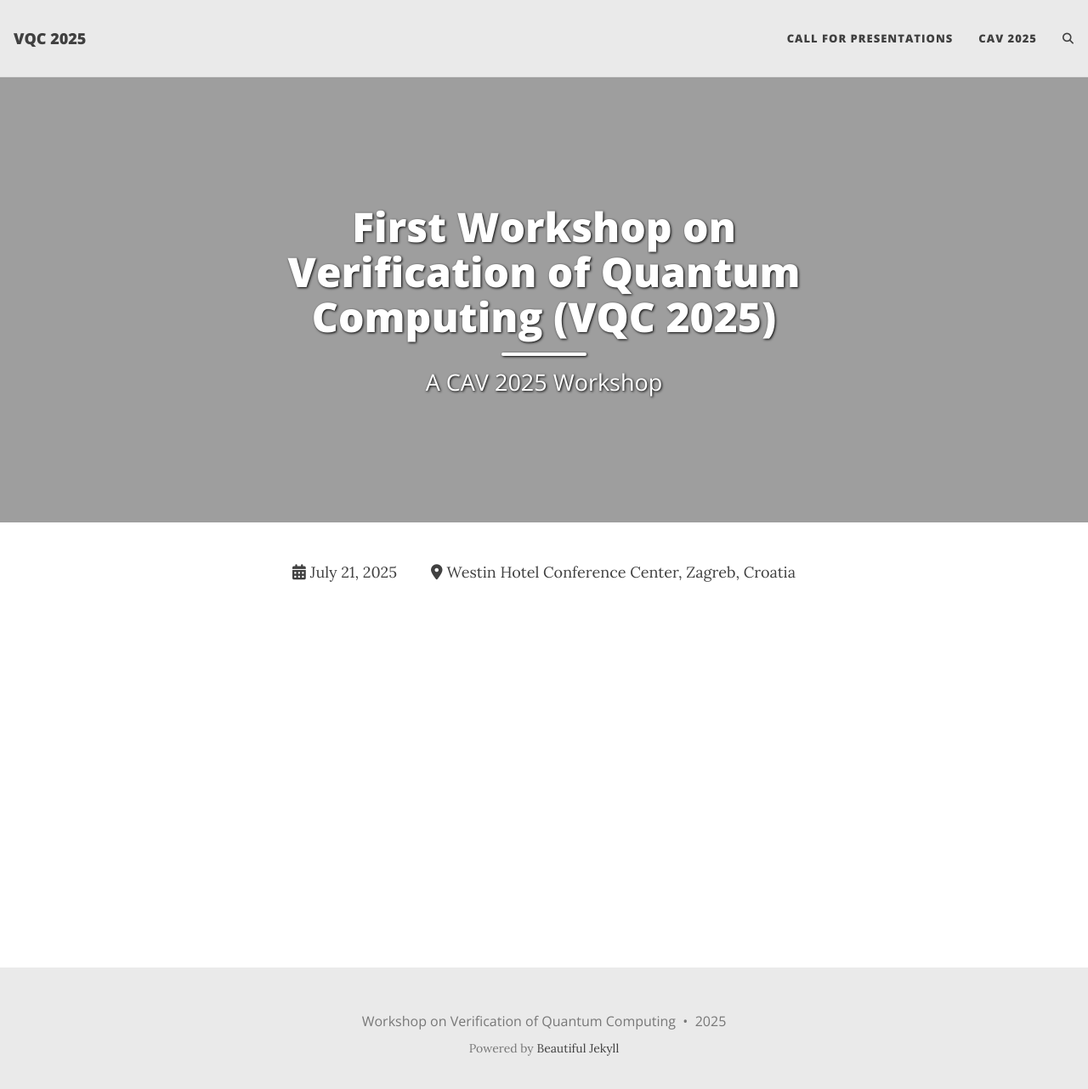
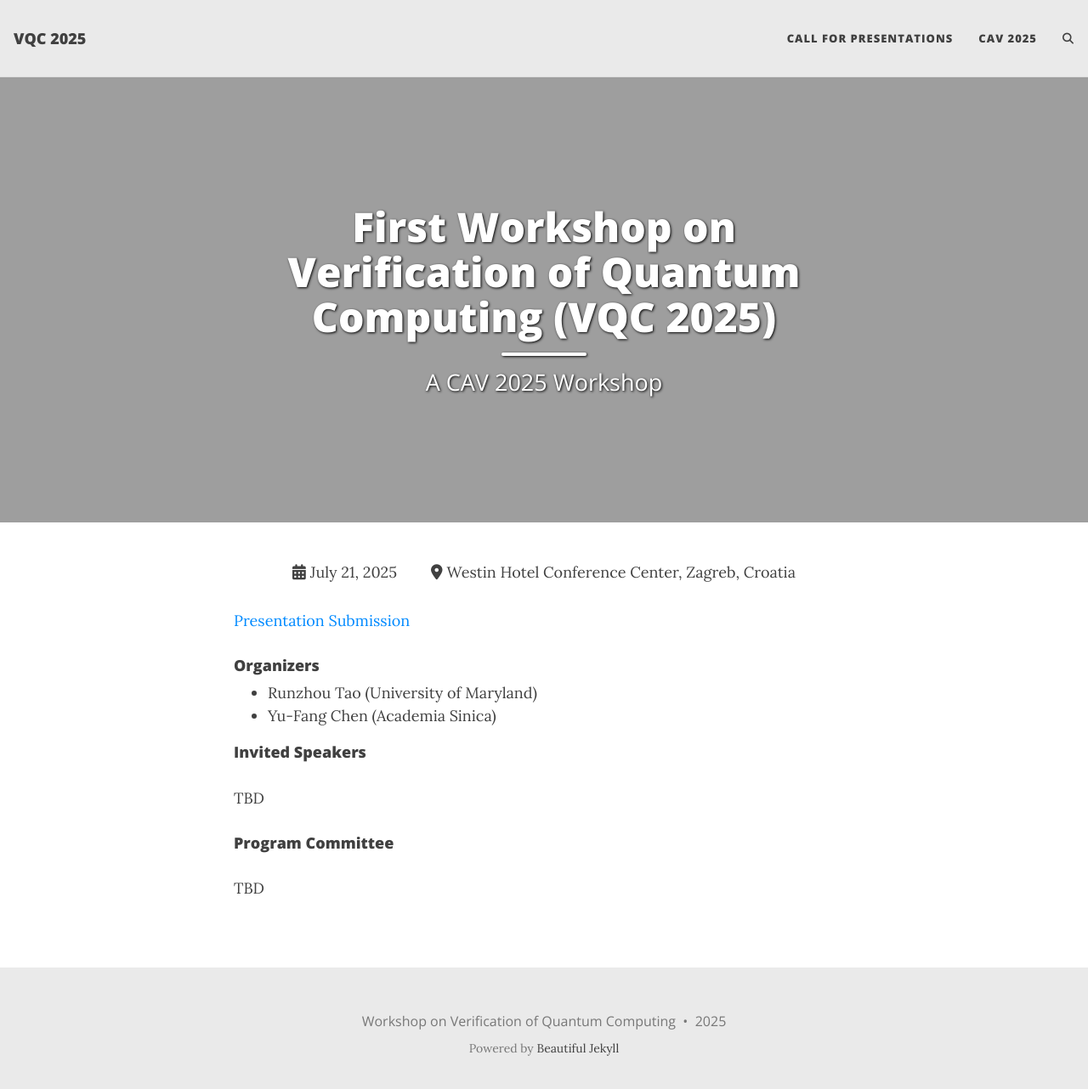
Before and after one commit to VerifiedQC/2025, a Jekyll site: the page built from index.md, in a window 1280 px wide and 1295 px high. Shown: the top 1282 px of the window at 85% size. Built offline with Jekyll 4.4.1, drawn with Linux system fonts in a browser that asks for light colours; the list of posts is cut into pages by our own code; comment, search, counter and statistics services are not loaded.

Commit message:
update index

```diff
--- a/index.md
+++ b/index.md
@@ -13,3 +13,15 @@ cover-img: "/assets/img/zagreb.png"
         <i class="fas fa-location-dot"></i> Westin Hotel Conference Center, Zagreb, Croatia
     </span>
 </div>
+
+[Presentation Submission](https://easychair.org/conferences/?conf=vqc2025)
+
+#### Organizers
+- Runzhou Tao (University of Maryland)
+- Yu-Fang Chen (Academia Sinica)
+
+#### Invited Speakers
+TBD
+
+#### Program Committee
+TBD
```
